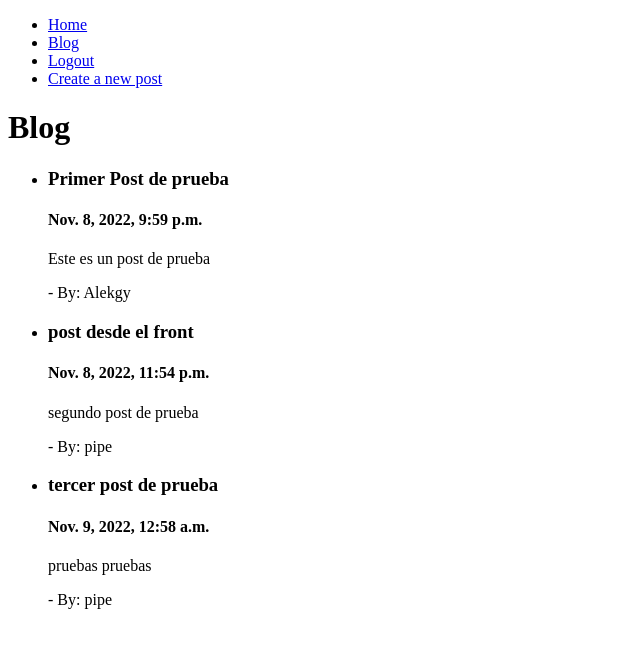
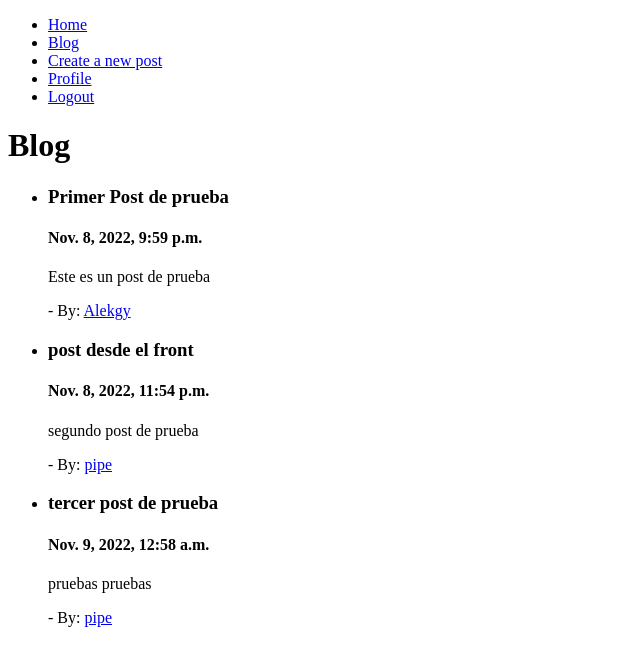
Before and after one commit to Alekgy/Blog_Django, a Django app: page /blog/ in a window 1280 px wide. Shown: the top 666 px of the page, without its empty margins (0-640 px from the left). Run offline with Django 4.2, Linux system fonts and the light colour scheme; a user stored in the database is signed in; data comes from the database, SQL or seed files in the repository; both versions use the stored data as it was after the commit.

Commit message:
add html's

```diff
--- a/Blog/templates/base.html
+++ b/Blog/templates/base.html
@@ -19,10 +19,13 @@
             </li>
             {% if user.is_authenticated %}
             <li>
-                <a href="/logout">Logout</a>
+                <a href="/blog/create">Create a new post</a>
             </li>
             <li>
-                <a href="/blog/create">Create a new post</a>
+                <a href="/profile">Profile</a>
+            </li>
+            <li>
+                <a href="/logout">Logout</a>
             </li>
             {% else %}
             <li>
--- a/Blog/templates/blog.html
+++ b/Blog/templates/blog.html
@@ -9,7 +9,7 @@
         <h3>{{blog.title}}</h3>
         <h4>{{blog.created}}</h4>
         <p>{{blog.text}}</p>
-        <p>- By: {{blog.user.username}}</p>
+        <p>- By: <a href="{% url 'profile' %}">{{blog.user.username}}</a></p>
     </li>
     {% endfor %}
 </ul>
--- a/Blog/views.py
+++ b/Blog/views.py
@@ -45,6 +45,7 @@ def blog(request):
         'blogpost': blogpost
     })
 
+
 def create_post(request):
     if request.method == 'GET':
         return render(request, 'create.html', {
@@ -53,20 +54,21 @@ def create_post(request):
     else:
         try:
             form = NewPost(request.POST)
-            new_post= form.save(commit=False)
+            new_post = form.save(commit=False)
             new_post.user = request.user
             new_post.save()
             return redirect('blog')
         except ValueError:
-             return render(request, 'create.html', {
-            'form': NewPost,
-            'error': 'please provide valid data'
+            return render(request, 'create.html', {
+                'form': NewPost,
+                'error': 'please provide valid data'
             })
 
 
 def signout(request):
     logout(request)
     return redirect('home')
+
 
 def signin(request):
     if request.method == 'GET':
@@ -82,9 +84,14 @@ def signin(request):
 
         if user is None:
             return render(request, 'signin.html', {
-            'form': AuthenticationForm,
-            'error': 'User or Password is incorrect'
-        })
+                'form': AuthenticationForm,
+                'error': 'User or Password is incorrect'
+            })
         else:
             login(request, user)
             return redirect('blog')
+
+
+def profile(request):
+    posts = Post.objects.filter(user=request.user)
+    return render(request, 'profile.html', {'posts': posts})
--- a/CRUD_Django/urls.py
+++ b/CRUD_Django/urls.py
@@ -25,5 +25,6 @@ urlpatterns = [
     path('blog/create/', views.create_post, name='create_post'),
     path('logout/', views.signout, name='logout'),
     path('signin/', views.signin, name='signin'),
+    path('profile/', views.profile, name='profile'),
 
 ]
```
Also changed, not shown: Blog/templates/profile.html (added, +16 -0 lines), Blog/migrations/0002_alter_post_text.py (added), db.sqlite3.
